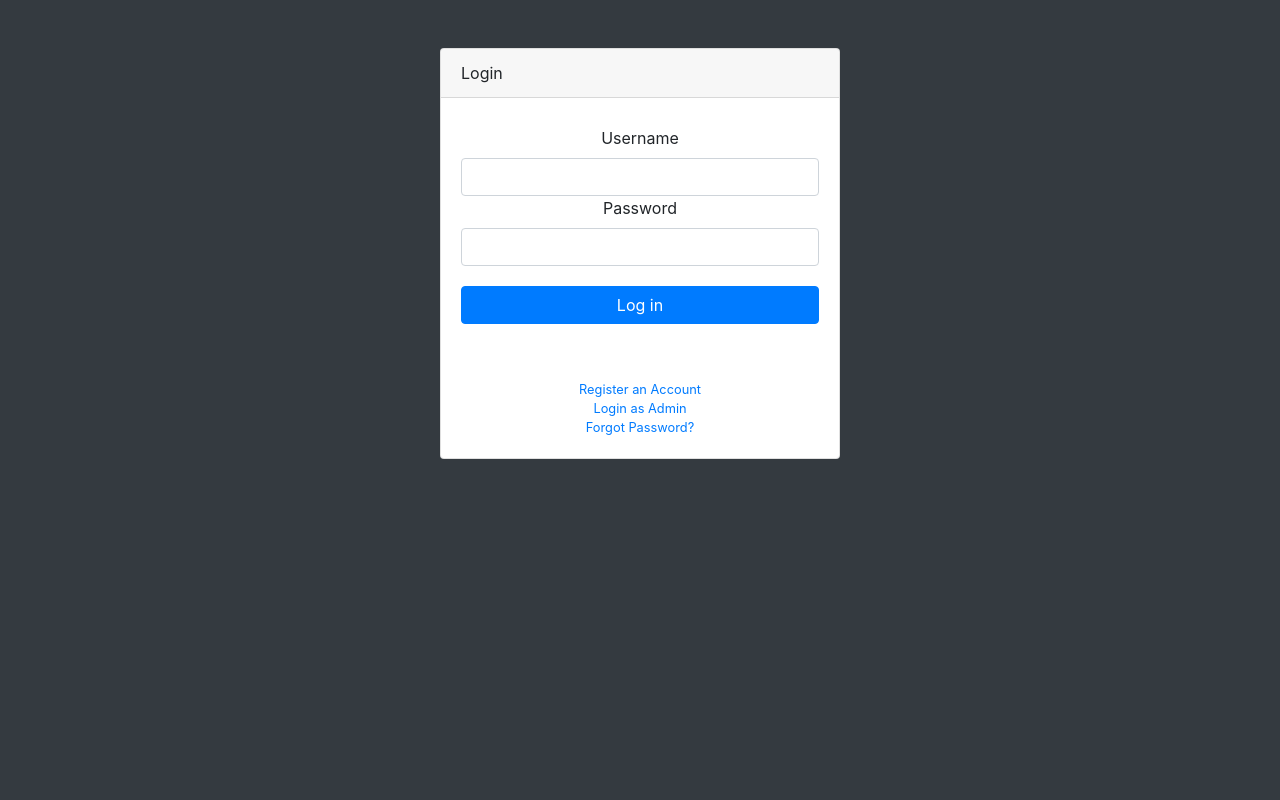
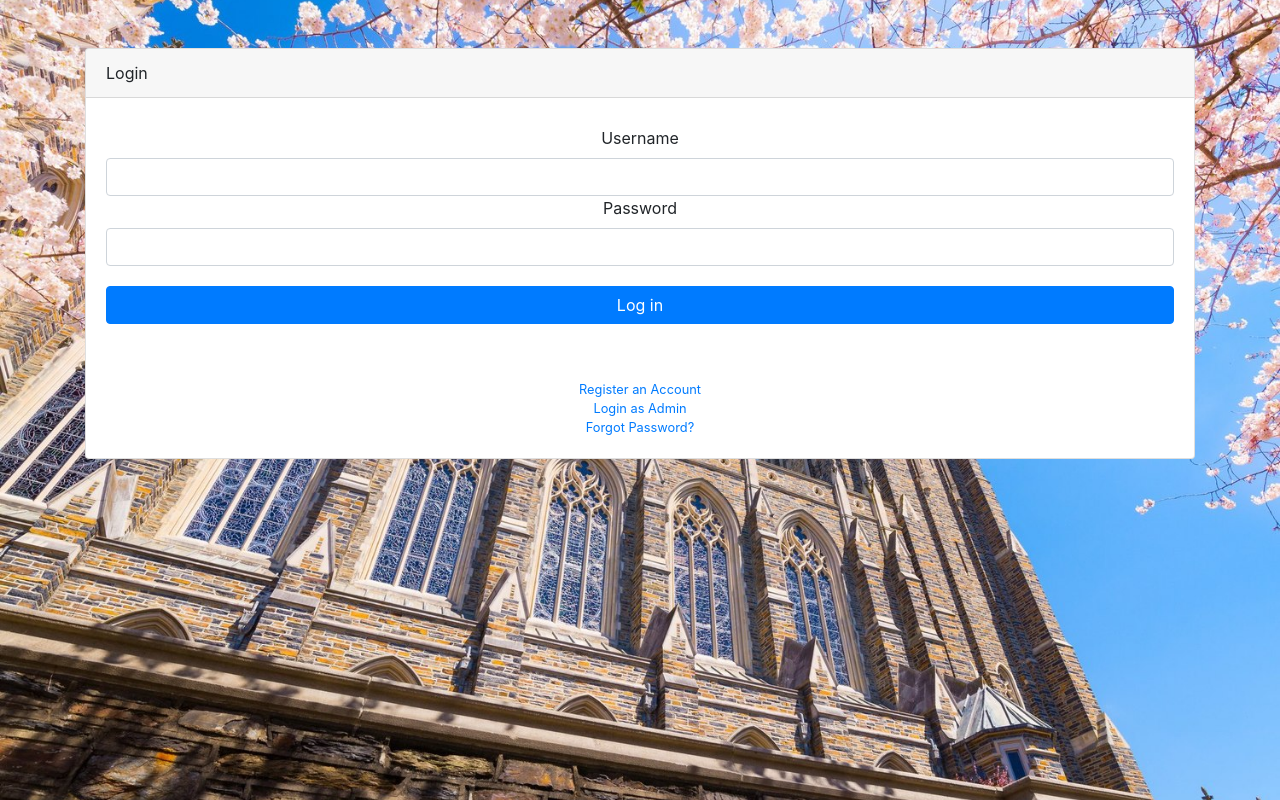
Before and after one commit to amd112/dukeConversations, a Django app: page /login in a window 1280 px wide. Run offline with Django 3.2, Linux system fonts and the light colour scheme; some libraries are stand-ins or nearby versions.

Commit message:
fixed login

```diff
--- a/site/convos/app/templates/html_work/login.html
+++ b/site/convos/app/templates/html_work/login.html
@@ -9,12 +9,13 @@
   <meta name="description" content="">
   <meta name="author" content="">
   <title>Duke Conversations Login</title>
-  <!-- Bootstrap core CSS-->
-  <link href={% static "vendor/bootstrap/css/bootstrap.min.css" %} rel="stylesheet">
-  <!-- Custom fonts for this template-->
-  <link href={% static "vendor/font-awesome/css/font-awesome.min.css" %} rel="stylesheet" type="text/css">
-  <!-- Custom styles for this template-->
-  <link href={% static "css/sb-admin.css" %} rel="stylesheet">
+    <!-- Bootstrap core CSS -->
+    <link rel="stylesheet" href={% static "../../static/vendor/bootstrap/css/bootstrap.min.css" %}>
+    <!-- Custom styles for this template -->
+    <link rel="stylesheet" href={% static "../../static/css/full.css" %}>
+    <!-- <link rel="stylesheet" href="sandstonebootstrap.css"> -->
+    <!-- Custom fonts for this template-->
+    <link rel="stylesheet" type="text/css" href={% static "../../static/vendor/font-awesome/css/font-awesome.min.css" %}>
 </head>
 
 <body class="bg-dark">
```
